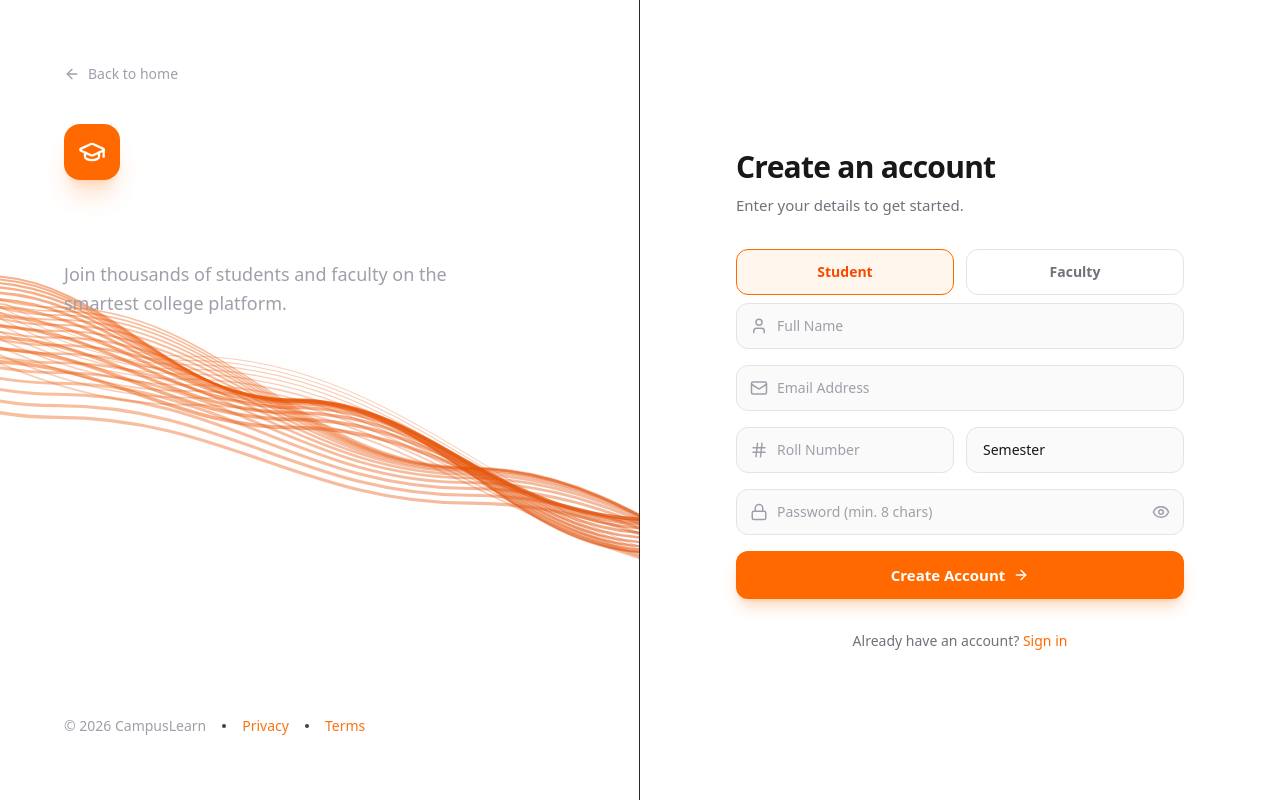
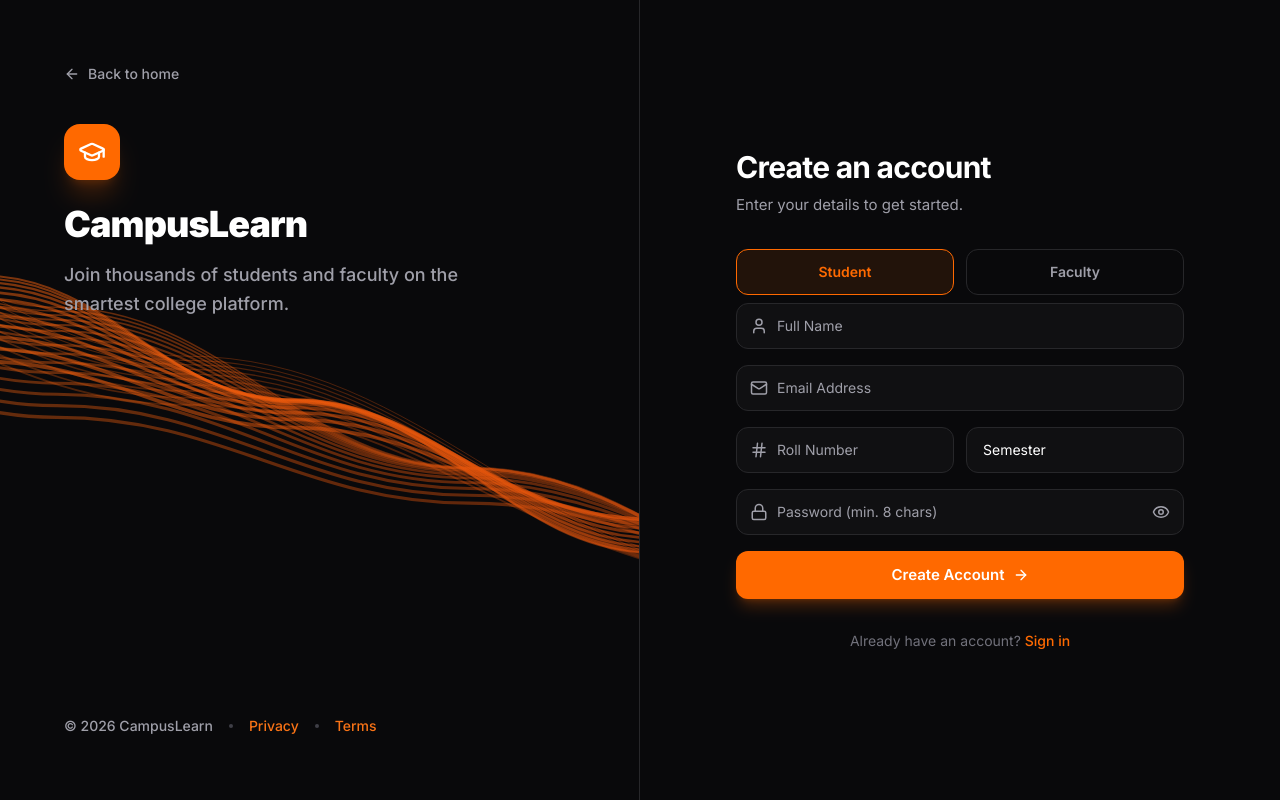
Before and after one commit to zameernagaral/campusLearn, a Next.js app in the folder frontend/: page /register in a window 1280 px wide. Built offline with nearby package versions, Linux system fonts and the light colour scheme.

Commit message:
feat: integrate next-themes provider and update body font styling

```diff
--- a/frontend/src/app/layout.tsx
+++ b/frontend/src/app/layout.tsx
@@ -47,7 +47,7 @@ export default function RootLayout({
       <head>
         <link rel="preconnect" href="https://fonts.googleapis.com" />
       </head>
-      <body className={`${inter.variable} font-sans antialiased`}>
+      <body className={`${inter.variable} antialiased`}>
         <Providers>{children}</Providers>
       </body>
     </html>
--- a/frontend/src/components/providers.tsx
+++ b/frontend/src/components/providers.tsx
@@ -3,6 +3,8 @@
 import { useEffect } from 'react';
 import { Toaster } from 'react-hot-toast';
 import { useAuthStore } from '@/store/authStore';
+
+import { ThemeProvider } from 'next-themes';
 
 export function Providers({ children }: { children: React.ReactNode }) {
   const checkAuth = useAuthStore(s => s.checkAuth);
@@ -12,7 +14,7 @@ export function Providers({ children }: { children: React.ReactNode }) {
   }, [checkAuth]);
 
   return (
-    <>
+    <ThemeProvider attribute="class" defaultTheme="dark" enableSystem={false}>
       {children}
       <Toaster
         position="top-right"
@@ -39,6 +41,6 @@ export function Providers({ children }: { children: React.ReactNode }) {
           },
         }}
       />
-    </>
+    </ThemeProvider>
   );
 }
--- a/frontend/src/lib/api.ts
+++ b/frontend/src/lib/api.ts
@@ -1,7 +1,12 @@
 import axios from 'axios';
 
-const API_URL = process.env.NEXT_PUBLIC_API_URL || 'http://localhost:5000/api';
-
+let API_URL = process.env.NEXT_PUBLIC_API_URL || 'http://localhost:5001/api';
+if (API_URL.endsWith('/')) {
+  API_URL = API_URL.slice(0, -1);
+}
+if (!API_URL.endsWith('/api')) {
+  API_URL = `${API_URL}/api`;
+}
 // ─── Axios Instance ───────────────────────────────────────────────────────────
 const api = axios.create({
   baseURL: API_URL,
```
